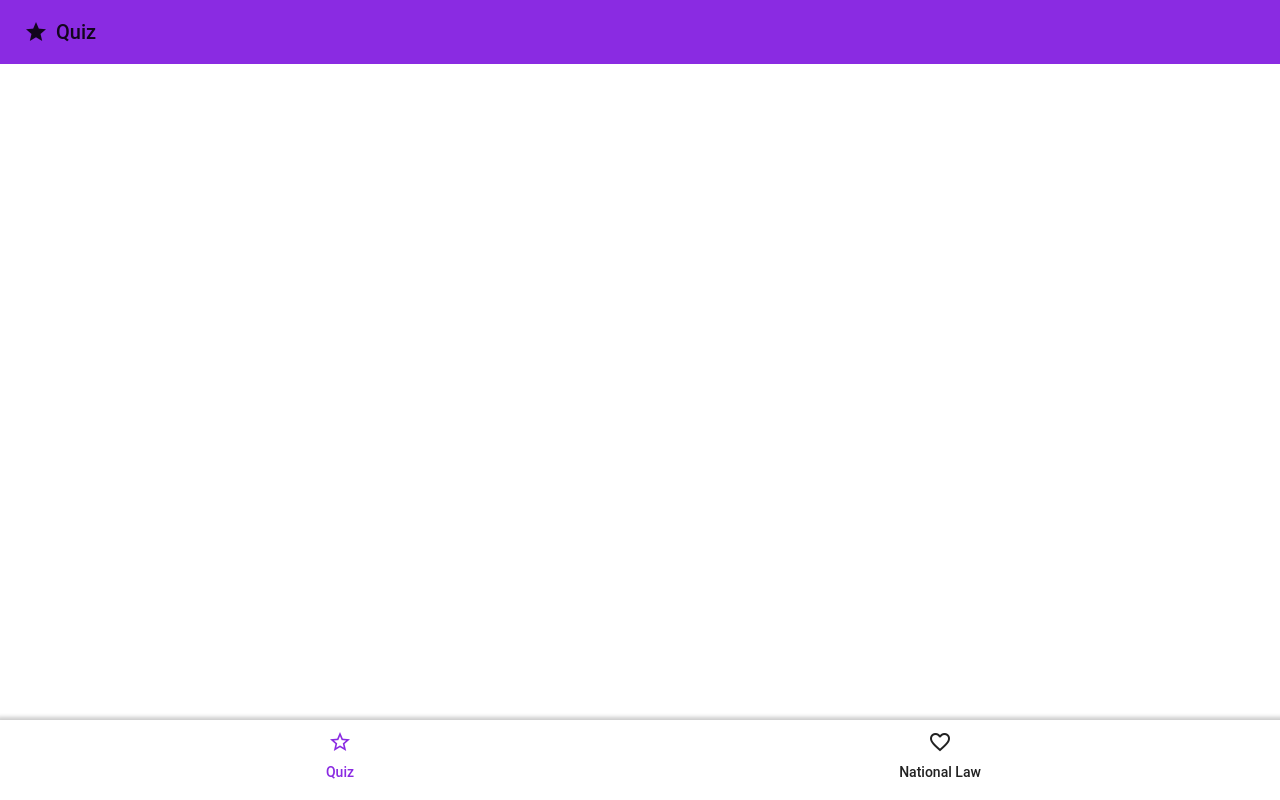
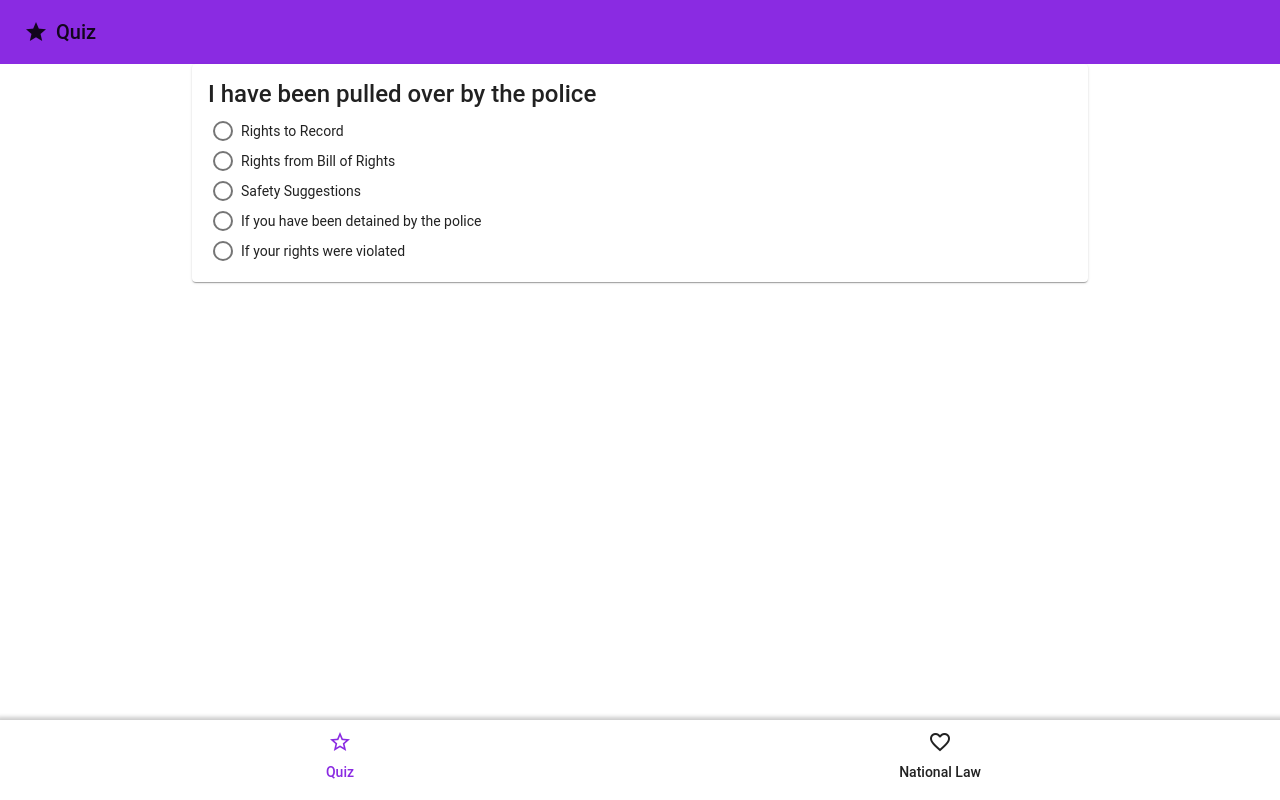
Before and after one commit to jonesbrynn/KnowYourRights, an Angular app: page /quiz in a window 1280 px wide. Built offline with nearby package versions, Linux system fonts and the light colour scheme.

Commit message:
Radio buttons for the quiz are implemented

```diff
--- a/src/app/app.module.ts
+++ b/src/app/app.module.ts
@@ -1,5 +1,7 @@
 import { NgModule } from '@angular/core';
 import { BrowserModule } from '@angular/platform-browser';
+import { BrowserAnimationsModule } from '@angular/platform-browser/animations';
+
 import { FormsModule } from '@angular/forms';
 
 import { AppComponent } from './app.component';
@@ -19,6 +21,7 @@ import { MatDatepickerModule } from '@angular/material/datepicker';
 import { MatDialogModule } from '@angular/material/dialog';
 import { MatDividerModule } from '@angular/material/divider';
 import { MatExpansionModule } from '@angular/material/expansion';
+import { MatFormFieldModule } from '@angular/material/form-field';
 import { MatGridListModule } from '@angular/material/grid-list';
 import { MatIconModule } from '@angular/material/icon';
 import { MatInputModule } from '@angular/material/input';
@@ -64,6 +67,7 @@ export const routes = [
   imports: [
     RouterModule.forRoot(routes),
     BrowserModule,
+    BrowserAnimationsModule,
     FormsModule,
     MatAutocompleteModule,
     MatBadgeModule,
@@ -78,6 +82,7 @@ export const routes = [
     MatDialogModule,
     MatDividerModule,
     MatExpansionModule,
+    MatFormFieldModule,
     MatGridListModule,
     MatIconModule,
     MatInputModule,
--- a/src/quiz/quiz.component.css
+++ b/src/quiz/quiz.component.css
@@ -4,3 +4,19 @@
 .bar {
   background-color: blueviolet;
 }
+
+.app-container {
+  width: 70%;
+  margin: auto;
+  font-family: Lato;
+}
+
+.question-one-group {
+  display: flex;
+  flex-direction: column;
+  margin: 15px 0;
+}
+
+.question-one-button {
+  margin: 5px;
+}
--- a/src/quiz/quiz.component.html
+++ b/src/quiz/quiz.component.html
@@ -8,3 +8,23 @@
   </button>
   <span class="top">Quiz</span>
 </mat-toolbar>
+
+<div class="app-container">
+  <mat-card>
+    <mat-card-title>
+      I have been pulled over by the police
+    </mat-card-title>
+    <mat-card-content>
+      <mat-radio-group
+      aria-labelledby="question-one-label"
+      class="question-one-group"
+      [(ngModel)]="selectedRight">
+
+      <mat-radio-button *ngFor="let right of rights" class="question-one-button" [value]="right" color="primary">
+        {{ right }}
+      </mat-radio-button>
+
+      </mat-radio-group>
+    </mat-card-content>
+  </mat-card>
+</div>
--- a/src/quiz/quiz.component.ts
+++ b/src/quiz/quiz.component.ts
@@ -1,5 +1,4 @@
 import { Component, OnInit } from '@angular/core';
-import { MatToolbarModule } from '@angular/material/toolbar';
 
 @Component({
   selector: 'app-quiz',
@@ -7,6 +6,15 @@ import { MatToolbarModule } from '@angular/material/toolbar';
   styleUrls: ['./quiz.component.css'],
 })
 export class QuizComponent implements OnInit {
+
+  selectedRight : string;
+  rights : string[] = [
+    'Rights to Record',
+    'Rights from Bill of Rights',
+    'Safety Suggestions',
+    'If you have been detained by the police',
+    'If your rights were violated'
+  ];
   constructor() {}
 
   ngOnInit() {}
```
